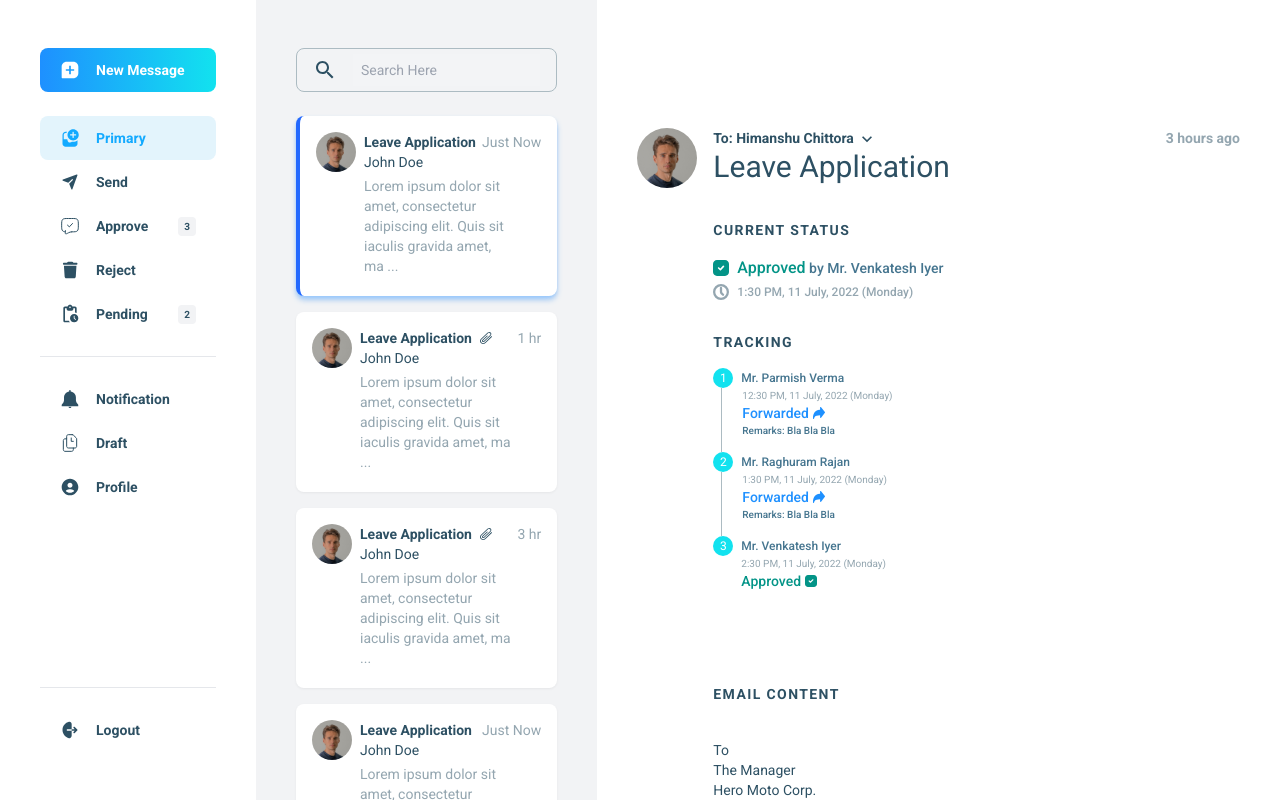
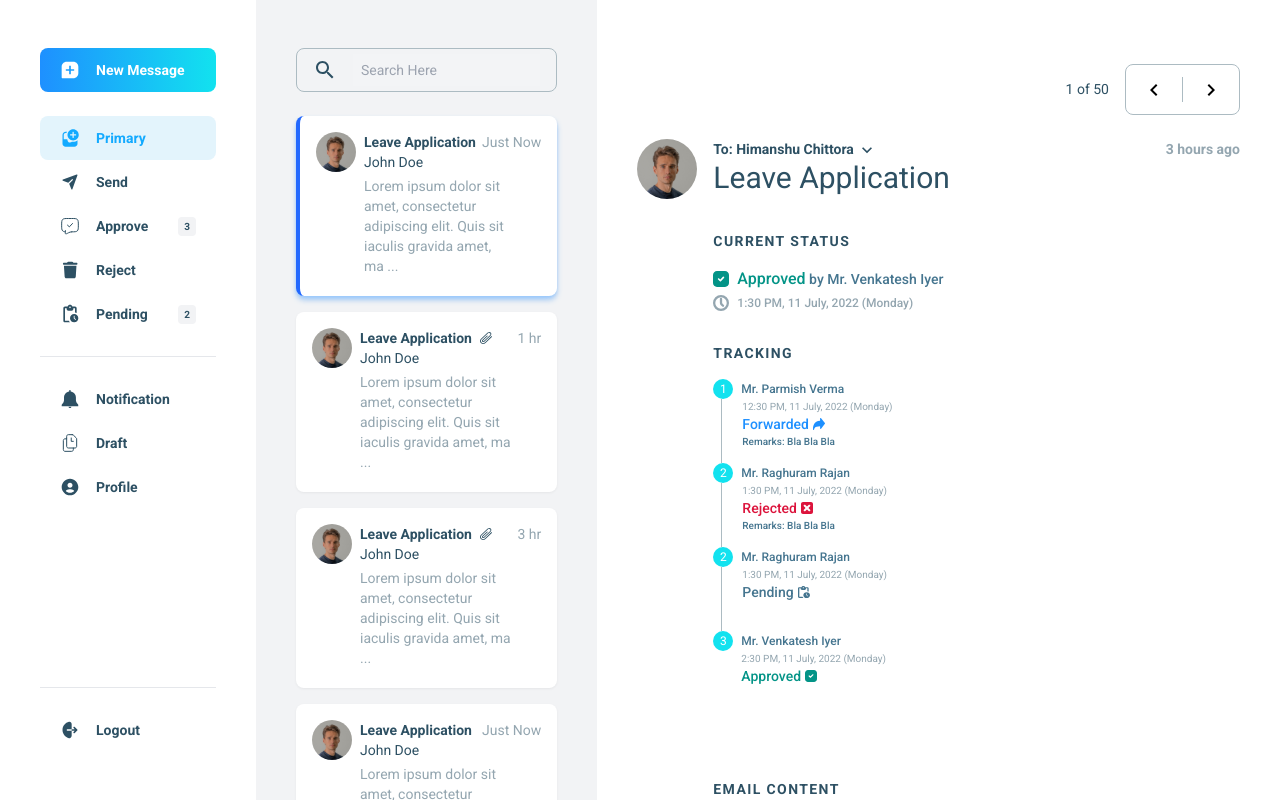
Before and after one commit to Coders-Royale/E-Daftar, a React (Create React App) app in the folder client/: page /user/sent in a window 1280 px wide. Built offline with nearby package versions, Linux system fonts and the light colour scheme.

Commit message:
build: navigator in user sent page

```diff
--- a/client/src/components/TimelineComponent.tsx
+++ b/client/src/components/TimelineComponent.tsx
@@ -1,6 +1,8 @@
 import React from "react";
 import ForwardArrow from '../images/icons/tracking_page_forward_arrow.svg';
 import GreenTick from '../images/icons/tracking_page_green_tick.svg';
+import Rejected from '../images/icons/tracking_page_rejected.svg';
+import Pending from '../images/icons/tracking_page_pending.svg';
 
 export interface TimelineComponentProps {
   index: number;
@@ -29,7 +31,7 @@ export default function TimelineComponent({ index, name, time, date, status, rem
       <div className={` ${status != Status.Approved && `border-l-1 border-gray-450` } h-16 ml-2`}>
         <h1 className='text-xxs font-normal text-gray-550 pl-5'>{`${time}, ${date}`}</h1>
 
-        { status == Status.Approved ?
+        { status == Status.Approved &&
           <div className="flex flex-row gap-1 items-center pl-5">
             <h1 className='text-sm font-medium text-green-550'>{status}</h1>
             <img // change the icon according to status.
@@ -37,7 +39,9 @@ export default function TimelineComponent({ index, name, time, date, status, rem
               alt=""
               className="w-3 h-3"
             />
-          </div> :
+          </div>
+        }
+        { status == Status.Forwarded &&
           <div className="flex flex-row gap-1 items-center pl-5">
             <h1 className='text-sm font-medium text-blue-350'>{status}</h1>
             <img // change the icon according to status.
@@ -47,9 +51,31 @@ export default function TimelineComponent({ index, name, time, date, status, rem
             />
           </div>
         }
+        {
+          status == Status.Pending &&
+          <div className="flex flex-row gap-1 items-center pl-5">
+            <h1 className='text-sm font-medium text-gray-650'>{status}</h1>
+            <img // change the icon according to status.
+              src={Pending}
+              alt=""
+              className="w-3 h-3"
+            />
+          </div>
+        }
+        {
+          status == Status.Rejected &&
+          <div className="flex flex-row gap-1 items-center pl-5">
+            <h1 className='text-sm font-medium text-red-550'>{status}</h1>
+            <img // change the icon according to status.
+              src={Rejected}
+              alt=""
+              className="w-3 h-3"
+            />
+          </div>
+        }
 
       {/*Remove remarks if status="Approved"*/}
-        { status != Status.Approved &&
+        { status != Status.Approved && status != Status.Pending &&
           <h1 className='text-xxs font-medium text-gray-650 pl-5'>Remarks: <span className='font-normal test-gray-550'></span>{remarks}</h1>
         }
       </div>
--- a/client/src/pages/user/Sent.tsx
+++ b/client/src/pages/user/Sent.tsx
@@ -7,6 +7,8 @@ import TimelineComponent from '../../components/TimelineComponent';
 
 import SearchIcon from '@mui/icons-material/Search';
 import KeyboardArrowDownIcon from '@mui/icons-material/KeyboardArrowDown';
+import ChevronLeftIcon from '@mui/icons-material/ChevronLeft';
+import ChevronRightIcon from '@mui/icons-material/ChevronRight';
 import SendIcon from '@mui/icons-material/Send';
 import Man from '../../images/man.svg';
 import GreenTick from '../../images/icons/tracking_page_green_tick.svg';
@@ -81,8 +83,20 @@ const Sent = () => {
 
         <div className='w-2/3 overflow-scroll px-10'>
 
+          {/*NAVIGATOR*/}
+          <div className='mt-16 flex flex-row justify-end'>
+            <div className="flex flex-row gap-4 items-center">
+              <h1 className='text-sm font-normal text-gray-750'>1 of 50</h1>
+              <div className='px-4 py-3 rounded-lg border border-gray-450 flex flex-row'>
+                <button className='pr-4'><ChevronLeftIcon /></button>
+                <button className='pl-4 border-l-1 border-gray-450'><ChevronRightIcon /></button>
+              </div>
+
+            </div>
+          </div>
+
           {/*HEADING*/}
-          <div className='mt-32 flex flex-row justify-between'>
+          <div className='mt-6 flex flex-row justify-between'>
             <div className="flex flex-row gap-4">
               <img src={Man} alt='man-photo' className='rounded-full w-[60px] h-[60px]' />
               <div className=''>
@@ -113,7 +127,8 @@ const Sent = () => {
             <h1 className='text-sm font-bold text-gray-750 tracking-widest'>TRACKING</h1>
             <div className='mt-4'>
               <TimelineComponent index={1} name="Mr. Parmish Verma" time="12:30 PM" date="11 July, 2022 (Monday)" status={Status.Forwarded} remarks="Bla Bla Bla" />
-              <TimelineComponent index={2} name="Mr. Raghuram Rajan" time="1:30 PM" date="11 July, 2022 (Monday)" status={Status.Forwarded} remarks="Bla Bla Bla" />
+              <TimelineComponent index={2} name="Mr. Raghuram Rajan" time="1:30 PM" date="11 July, 2022 (Monday)" status={Status.Rejected} remarks="Bla Bla Bla" />
+              <TimelineComponent index={2} name="Mr. Raghuram Rajan" time="1:30 PM" date="11 July, 2022 (Monday)" status={Status.Pending} remarks="Bla Bla Bla" />
               <TimelineComponent index={3} name="Mr. Venkatesh Iyer" time="2:30 PM" date="11 July, 2022 (Monday)" status={Status.Approved} />
             </div>
           </div>
```
Also changed, not shown: client/src/images/icons/tracking_page_pending.svg (added), client/src/images/icons/tracking_page_rejected.svg (added). Lines whose indentation alone changed are shown as unchanged.
